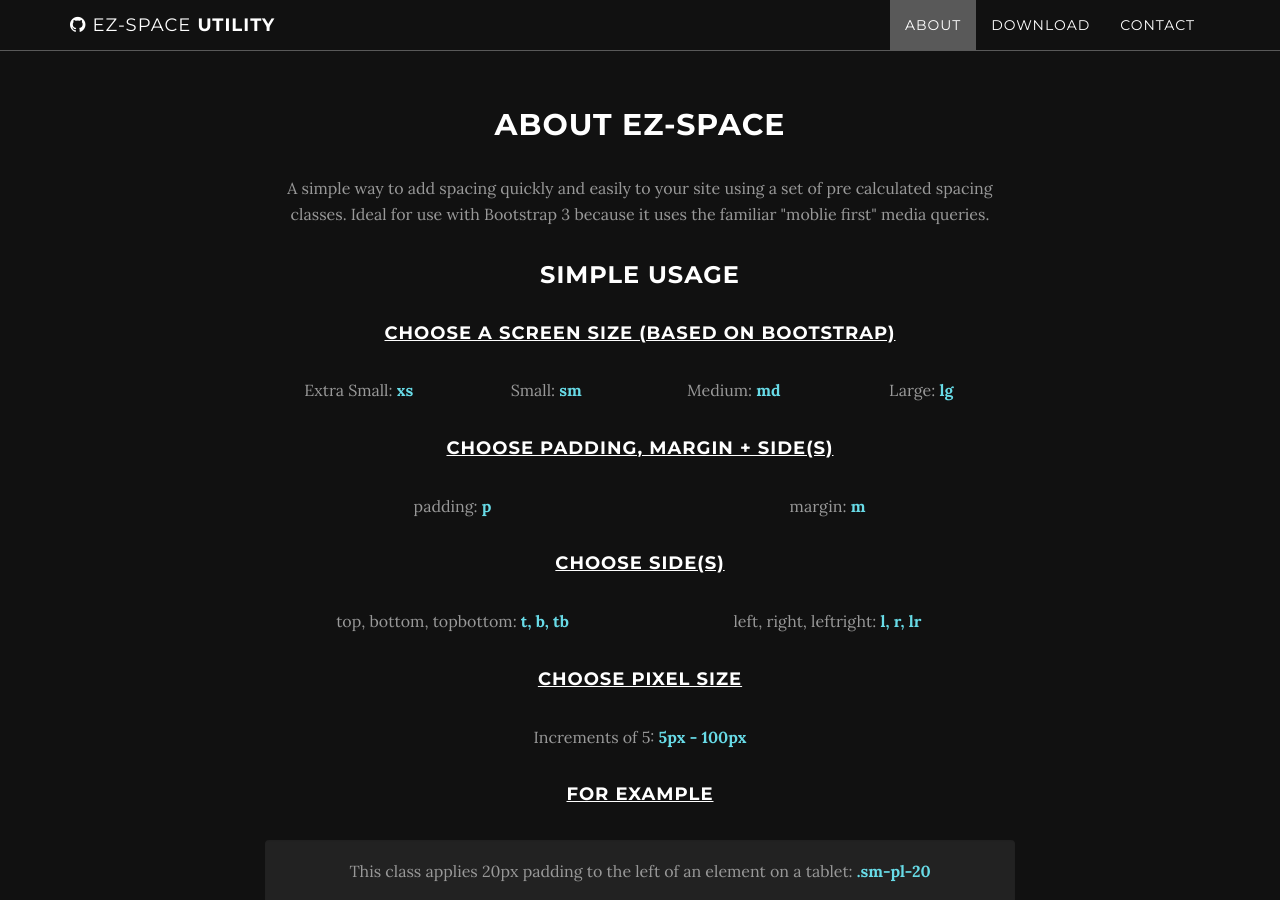
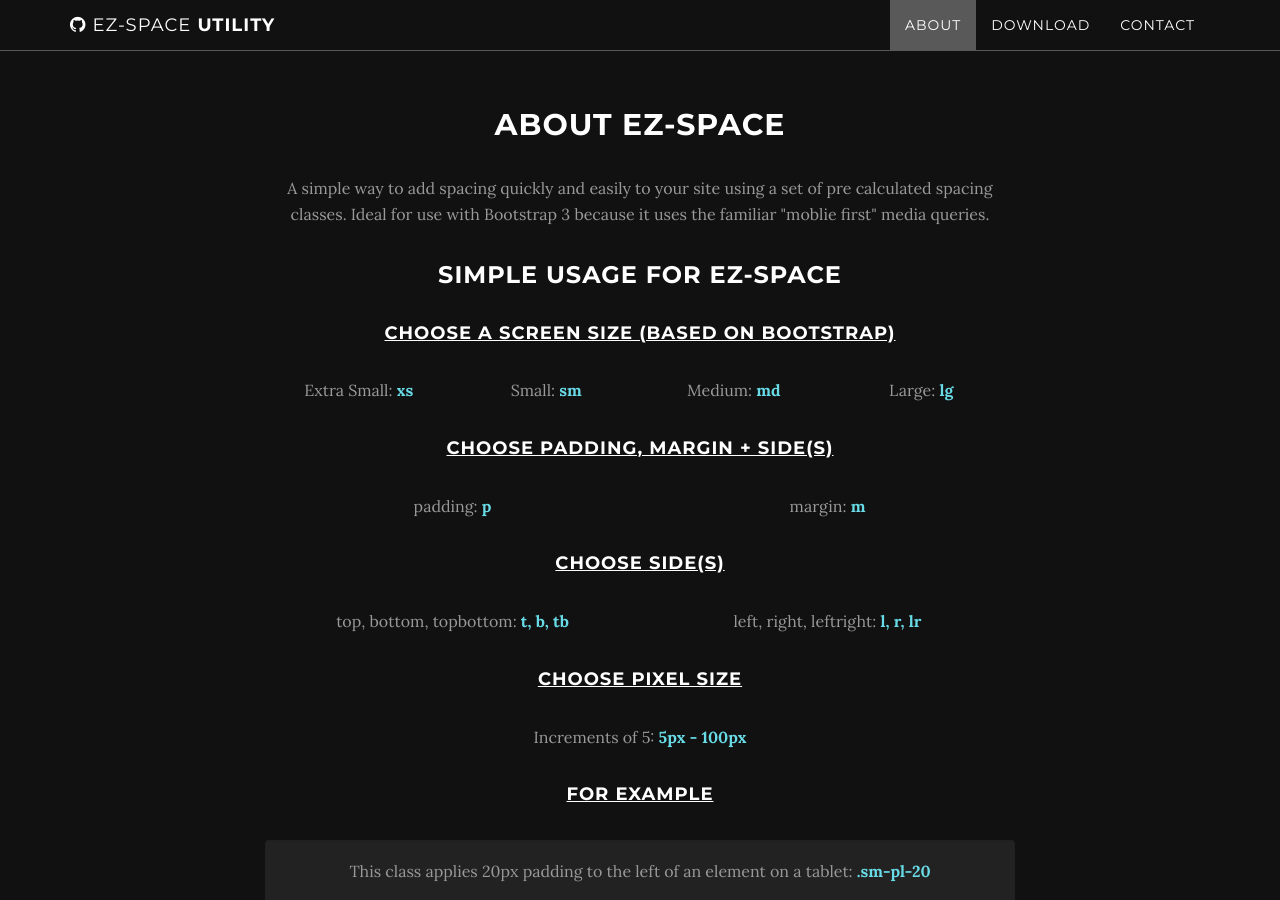
Before and after one commit to dmanzer2/ez-space-css-site, a Jekyll site: the page built from index.html, in a window 1280 px wide and 900 px high, scrolled down 992 px. Built offline with Jekyll 4.4.1, drawn with Linux system fonts in a browser that asks for light colours.

Commit message:
Updated '_includes/about.html' via CloudCannon

```diff
--- a/_includes/about.html
+++ b/_includes/about.html
@@ -5,7 +5,7 @@
                 <h2>About ez-space</h2>
                 <p>A simple way to add spacing quickly and easily to your site using a set of pre calculated spacing classes. Ideal for use with Bootstrap 3 because it uses the familiar "moblie first" media queries.</p>
 
-                <h3 class="editable">Simple usage</h3>
+                <h3 class="editable">Simple usage for ez-space</h3>
 
                 <h4 class="editable">Choose a screen size (based on Bootstrap)</h4>
                 <div class="col-md-3">
```
